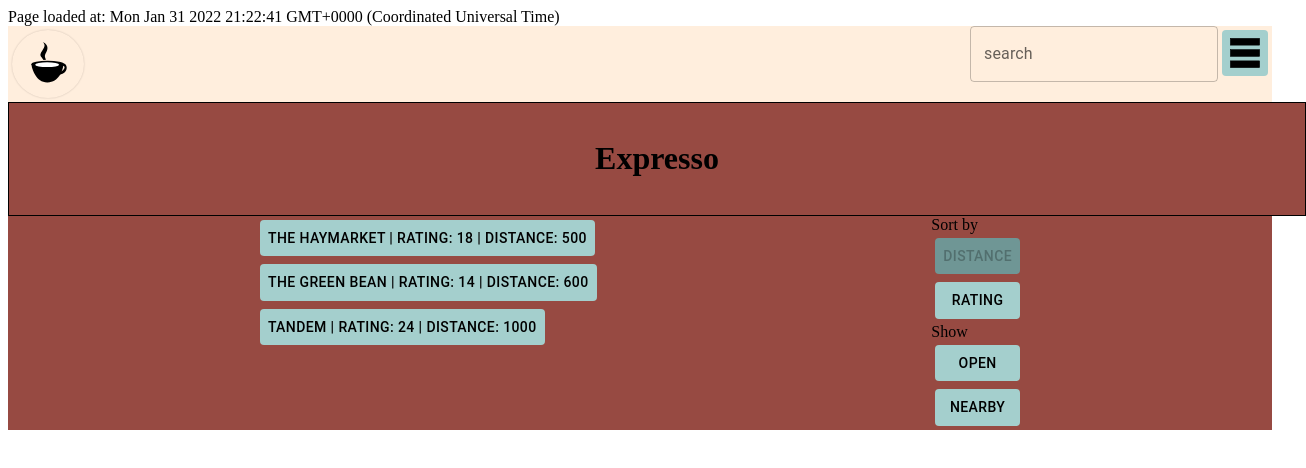
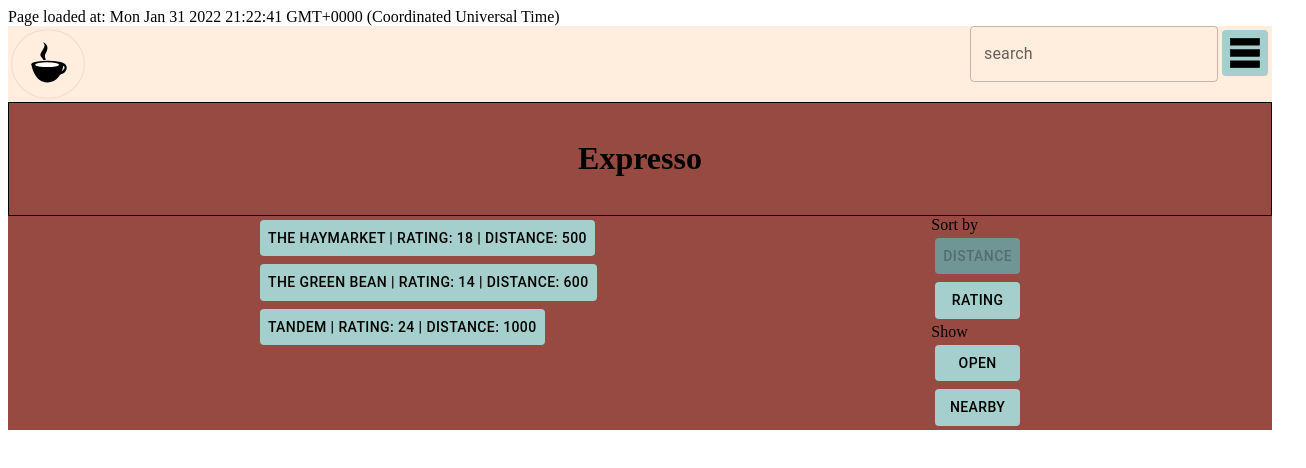
Before and after one commit to Blue-Ocean-Team-Shades/Expresso, a React app: page / in a window 1280 px wide. Shown: the top 468 px of the page, 1306 px wide, since content can reach past the window. Built offline with nearby package versions, Linux system fonts and the light colour scheme; the HTML template or start-up script is replaced by a standard one.

Commit message:
Removed console log, fixed padding stretching page

```diff
--- a/client/src/components/shops-list/index.jsx
+++ b/client/src/components/shops-list/index.jsx
@@ -19,6 +19,7 @@ const FitWidth = styled(Background)`
   width: 100%;
   border: 1px solid black;
   padding: 1em;
+  box-sizing: border-box
 `;
 
 const Shops = styled(Background)`
--- a/client/src/components/top-bar/Options.jsx
+++ b/client/src/components/top-bar/Options.jsx
@@ -77,7 +77,6 @@ function Options(props) {
       setAnchorEl(e.currentTarget);
       const rect = e.currentTarget.getBoundingClientRect();
       setFixRight(window.innerWidth - rect.right);
-      console.log('right side: ', window.innerWidth, rect.right, window.innerWidth - rect.right);
       setAnchorWidth(e.currentTarget.offsetWidth);
     } else {
       setAnchorEl(null);
```
